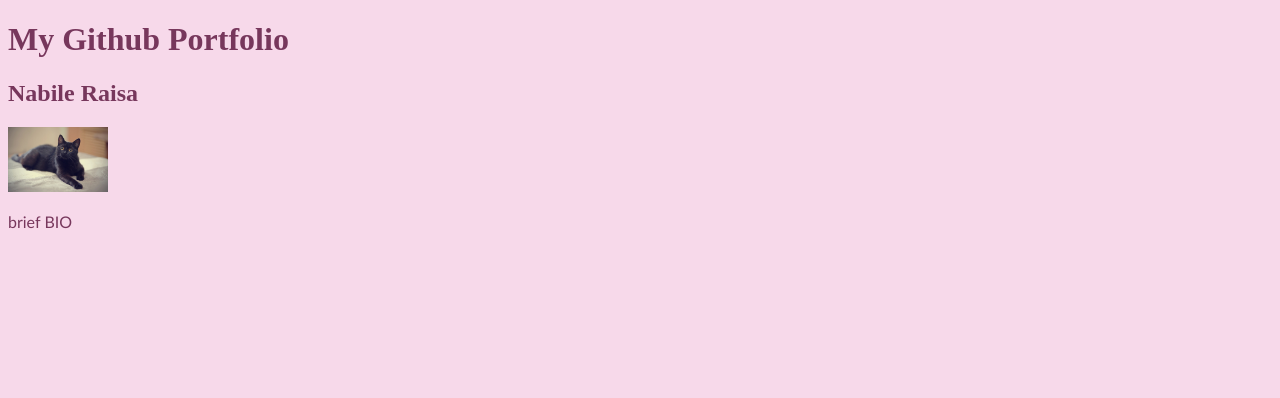
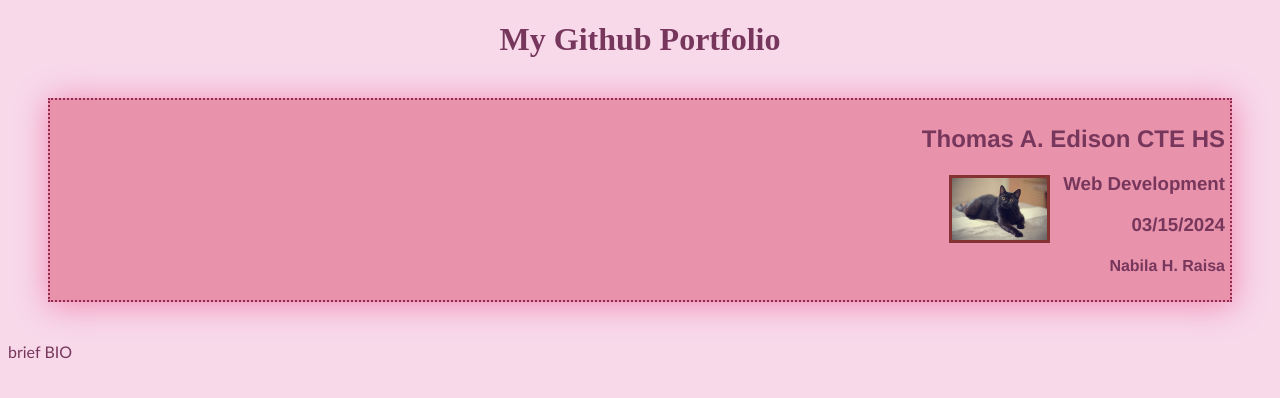
Before and after one commit to NabilaR7/index.html, a plain HTML site: page index.html in a window 1280 px wide. Drawn offline with Linux system fonts and the light colour scheme.

Commit message:
modified index.html and style css

```diff
--- a/index.html
+++ b/index.html
@@ -8,9 +8,17 @@
   </head>
 
   <body>
-    <h1>My Github Portfolio</h1>
-    <h2> Nabile Raisa</h2>
-    <img src="babycat.jpg" alt="merlin" width=100px>
+    <body>
+      <h1>
+        My Github Portfolio
+      </h1>
+    <div class="banner">
+      <h2>Thomas A. Edison CTE HS</h2>
+      <img src="babycat.jpg" alt="merlin" id="logo" width=200px>
+      <h3>Web Development</h3>
+      <h3>03/15/2024</h3>
+      <h4>Nabila H. Raisa</h4>
+    </div>
     <p>brief BIO</p>
   </body>
 
--- a/style.css
+++ b/style.css
@@ -6,6 +6,29 @@ body{
   background-color: #f7d9ea;
   color: #77375c;
 }
+h1{
+  text-align: center;
+}
 p{
   font-family: 'Gill Sans', 'Gill Sans MT', Calibri, 'Trebuchet MS', sans-serif;
 }
+.banner {
+  background-color: #e892ab;
+  margin: 40px;
+  padding: 5px;
+  border: 2px dotted #932a54;
+  box-shadow: 1px 3px 30px 1px #f28cb3;
+  text-transform: capitalize;
+  font-family: 'Franklin Gothic Medium', 'Arial Narrow', Arial, sans-serif;
+  height: 190px;
+  text-align: right;
+  font-weight: bold;
+}
+#logo {
+  z-index: 1;
+  width: 95px;
+  position: absolute;
+  top: 175px;
+  right: 230px;
+  border: 3px solid #863232;
+}
```
